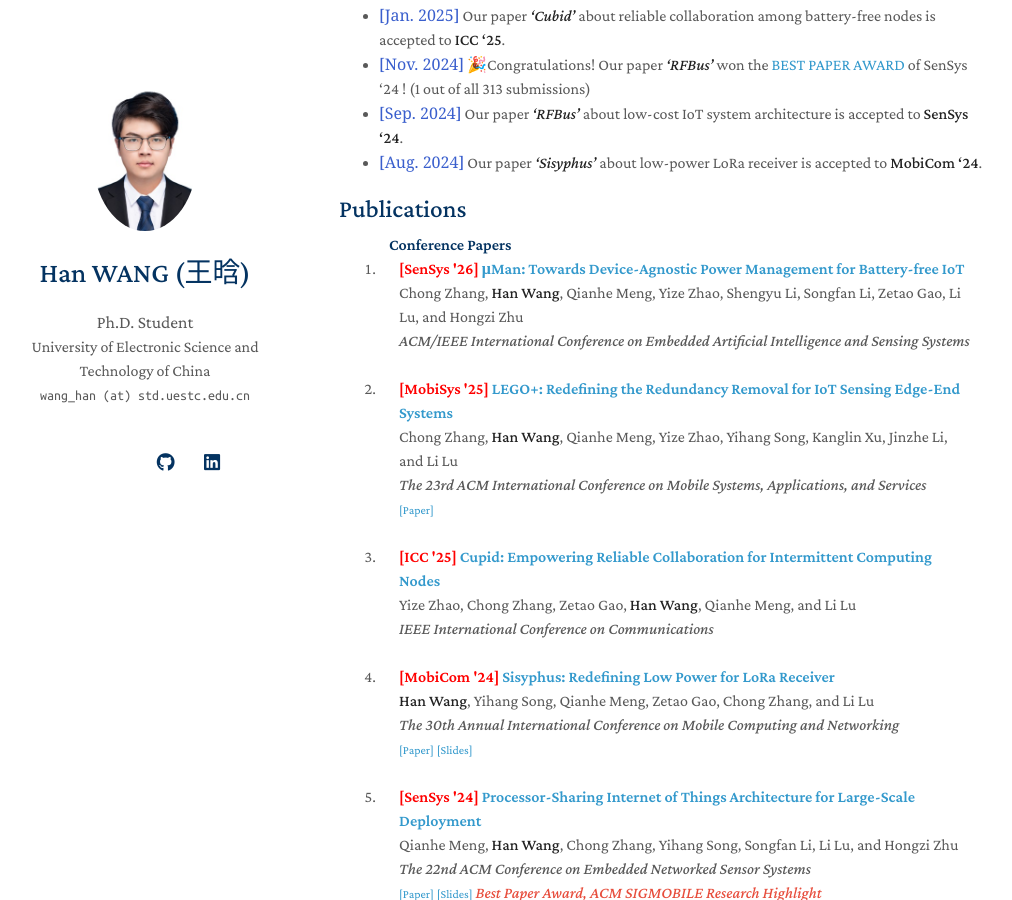
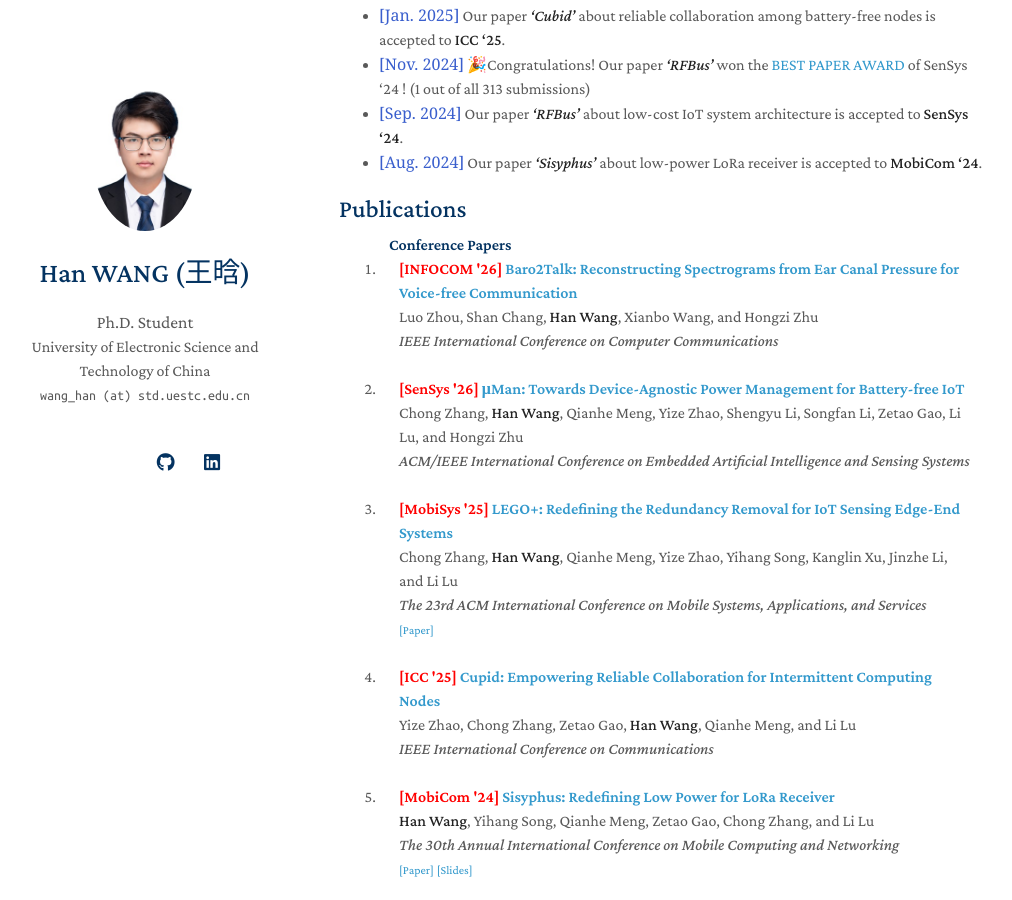
Before and after one commit to hwang620/hwang620.github.io, a Jekyll site: the page built from index.md, in a window 1280 px wide and 900 px high, scrolled down 524 px. Shown: the whole window, without its empty margins (131-1143 px from the left). Built offline with Jekyll 4.4.1, drawn with Linux system fonts in a browser that asks for light colours; a style sheet for code colours, icons or effects is not loaded; our own code applies the rules of GitHub Pages for plain Markdown files.

Commit message:
Update publications_conference.yml

```diff
--- a/_data/publications_conference.yml
+++ b/_data/publications_conference.yml
@@ -1,4 +1,9 @@
 main:
+    - title: "Baro2Talk: Reconstructing Spectrograms from Ear Canal Pressure for Voice-free Communication"
+      authors: Luo Zhou, Shan Chang, <strong>Han Wang</strong>, Xianbo Wang, and Hongzi Zhu
+      conference_short: INFOCOM '26
+      conference: IEEE International Conference on Computer Communications
+
     - title: "μMan: Towards Device-Agnostic Power Management for Battery-free IoT"
       authors: Chong Zhang,  <strong>Han Wang</strong>, Qianhe Meng, Yize Zhao, Shengyu Li, Songfan Li, Zetao Gao, Li Lu, and Hongzi Zhu
       conference_short: SenSys '26
```
